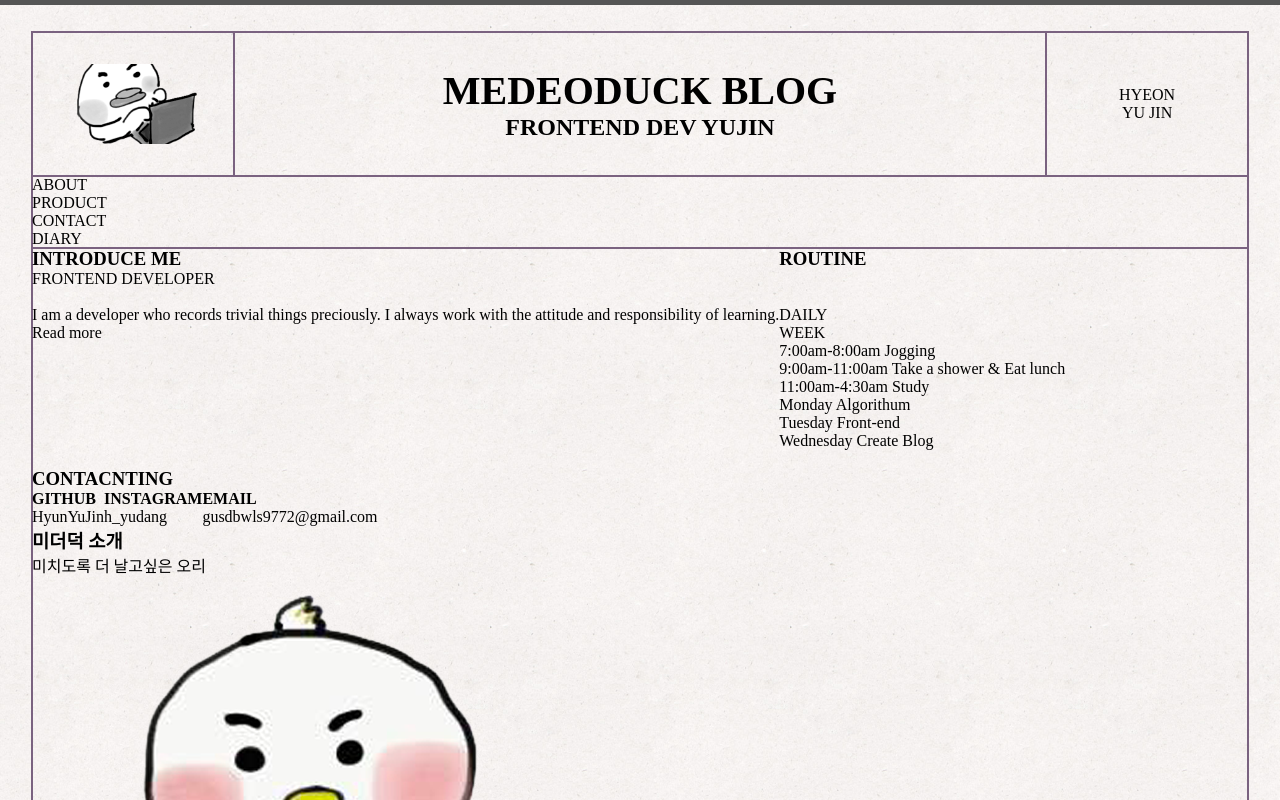
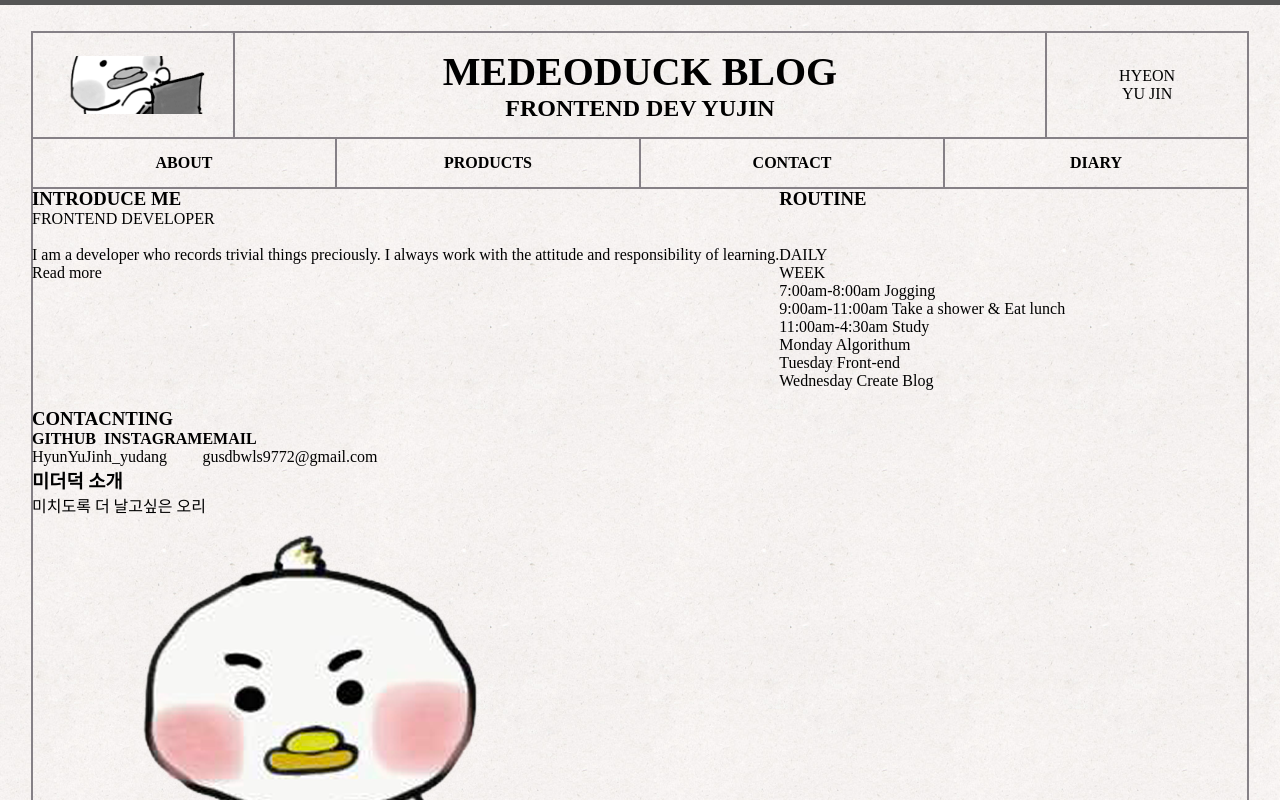
Before and after one commit to HyunYuJin/Medeoduck, a website: page index.html in a window 1280 px wide. Shown: the top 800 px of the page. Drawn offline with Linux system fonts and the light colour scheme.

Commit message:
Change box-shadow color

```diff
--- a/index.html
+++ b/index.html
@@ -51,11 +51,22 @@
       </section>
       <nav class="main-menu">
         <div class="main-menu-container">
-          <ul class="menu-main-menu" class="menu">
-            <li>ABOUT</li>
-            <li>PRODUCT</li>
-            <li>CONTACT</li>
-            <li>DIARY</li>
+          <ul id="menu-main-menu" class="menu">
+            <li>
+              <a href="/about">
+                ABOUT
+                <!-- <span class="hover-indicator"></span> -->
+              </a>
+            </li>
+            <li>
+              <a href="/products">PRODUCTS</a>
+            </li>
+            <li>
+              <a href="/contact">CONTACT</a>
+            </li>
+            <li>
+              <a href="/diary">DIARY</a>
+            </li>
           </ul>
         </div>
       </nav>
--- a/src/css/ui-page.css
+++ b/src/css/ui-page.css
@@ -21,7 +21,7 @@ body {
 
 /* #site-header */
 #site-header, #site-inner {
-  box-shadow: 0 0 0 1px #7a6280, inset 0 0 0 1px #7a6280;
+  box-shadow: 0 0 0 1px #858086, inset 0 0 0 1px #858086;
 }
 
 .header-banner {
@@ -35,14 +35,13 @@ body {
   flex-direction: column;
   align-items: center;
   justify-content: center;
-  box-shadow: 0 0 0 1px #7a6280, inset 0 0 0 1px #7a6280;
-  padding: 2rem;
+  box-shadow: 0 0 0 1px #858086, inset 0 0 0 1px #858086;
+  padding: 1.5rem;
 }
 
 .header-logo .logo {
   width: 100%;
-  /* height: 100%; */
-  height: 80px;
+  height: 100%;
   margin: 0 auto;
   max-width: 600px;
   background-image: url(../images/medeoduck03.png);
@@ -54,7 +53,7 @@ body {
 .header-banner-main {
   flex: 8;
   flex-direction: column;
-  box-shadow: 0 0 0 1px #7a6280, inset 0 0 0 1px #7a6280;
+  box-shadow: 0 0 0 1px #858086, inset 0 0 0 1px #858086;
   display: block;
   justify-content: center;
   align-content: center;
@@ -83,6 +82,28 @@ body {
   text-align: center;
 }
 
+.main-menu ul.menu {
+  display: flex;
+  flex-wrap: wrap;
+}
+
+.main-menu ul.menu li {
+  flex: 1;
+  text-align: center;
+  box-shadow: 0 0 0 1px #858086, inset 0 0 0 1px #858086;
+  position: relative;
+}
+
+.main-menu ul.menu li a {
+  display: block;
+  padding: 16px 20px;
+  margin: 0;
+  font-size: 1rem;
+  font-weight: 700;
+  text-transform: uppercase;
+  position: relative;
+}
+
 @media (min-width: 700px) {
   .site-title {
     font-size: 2.5em;
```
